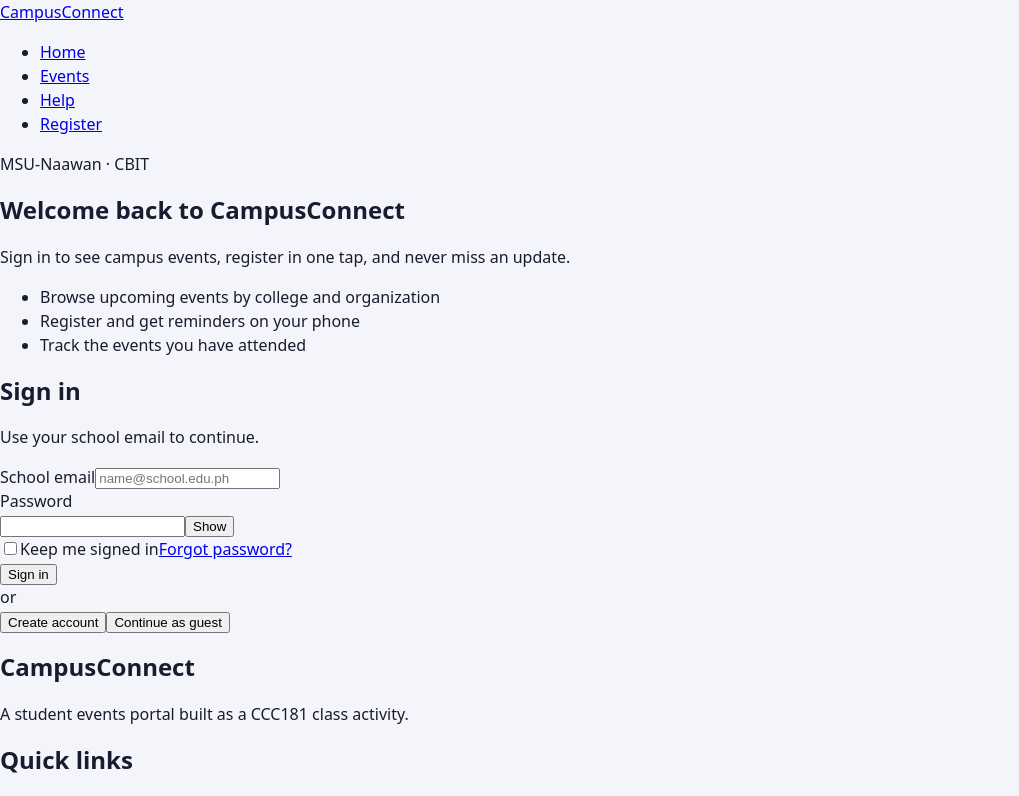
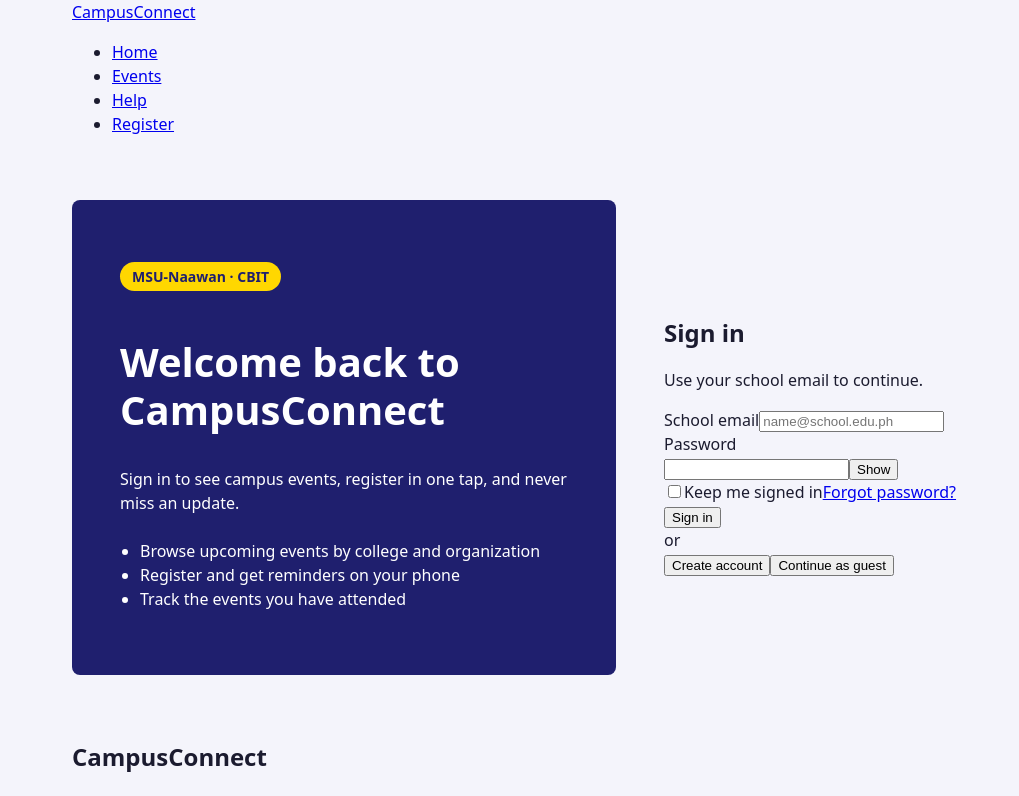
Before and after one commit to remmecaracol-sketch/ccc181-week10-groupG-6, a React (Vite) app: page / in a window 1280 px wide. Shown: the top 796 px of the page, without its empty margins (0-1019 px from the left). Built offline with nearby package versions, Linux system fonts and the light colour scheme.

Commit message:
base: add viewport tag and single column phone layout

```diff
--- a/src/styles/base.css
+++ b/src/styles/base.css
@@ -1,6 +1,6 @@
 /* =======================================================================
    MEMBER 1  |  base.css  |  Base, container, page layout, brand panel (CSS Grid + rem)
-   Branch: feature/base-<lastname>
+   Branch: feature/base-caracol
    -----------------------------------------------------------------------
    MOBILE-FIRST RULES
    1. Write the PHONE styles first, with NO media query.
@@ -30,6 +30,53 @@
    TODO .brand-panel__perks   display: none   (phones show only what matters most)
    -------------------------------------------------------------------- */
 
+.page {
+  min-height: 100vh;
+  display: flex;
+  flex-direction: column;
+}
+
+.page > main {
+  flex: 1;
+}
+
+.container {
+  width: 100%;
+  padding-inline: 1rem;
+}
+
+.login-layout {
+  display: grid;
+  grid-template-columns: 1fr;
+  gap: 1.5rem;
+  padding-block: 1.5rem;
+}
+
+.brand-panel {
+  background: var(--navy);
+  color: #fff;
+  text-align: center;
+  padding: 1.5rem 1rem;
+  border-radius: var(--radius);
+}
+
+.brand-panel__badge {
+  display: inline-block;
+  background: var(--gold);
+  color: var(--navy);
+  font-weight: bold;
+  font-size: 0.875rem;
+  border-radius: 999px;
+  padding: 0.25rem 0.75rem;
+}
+
+.brand-panel__title {
+  font-size: 1.75rem;
+}
+
+.brand-panel__perks {
+  display: none;
+}
 
 
 
@@ -39,6 +86,15 @@
         .brand-panel          more padding (2rem)
    -------------------------------------------------------------------- */
 
+@media (min-width: 768px) {
+  .container {
+    padding-inline: 2rem;
+  }
+
+  .brand-panel {
+    padding: 2rem;
+  }
+}
 
 
 
@@ -52,6 +108,29 @@
                               margin-top 1.5rem; left padding 1.25rem
    -------------------------------------------------------------------- */
 
+@media (min-width: 1024px) {
+  .login-layout {
+    grid-template-columns: 1fr 1fr;
+    align-items: center;
+    gap: 3rem;
+    padding-block: 3rem;
+  }
+
+  .brand-panel {
+    text-align: left;
+    padding: 3rem;
+  }
+
+  .brand-panel__title {
+    font-size: 2.5rem;
+  }
+
+  .brand-panel__perks {
+    display: block;
+    margin-top: 1.5rem;
+    padding-left: 1.25rem;
+  }
+}
 
 
 
@@ -59,3 +138,10 @@
    TODO @media (min-width: 1280px)
         .container            max-width: 1200px; centered (margin-inline: auto)
    -------------------------------------------------------------------- */
+
+@media (min-width: 1280px) {
+  .container {
+    max-width: 1200px;
+    margin-inline: auto;
+  }
+}
```
